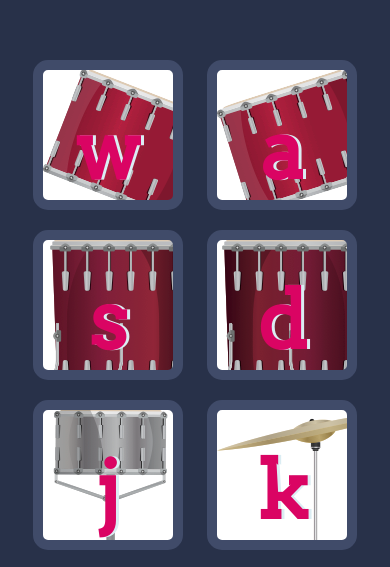
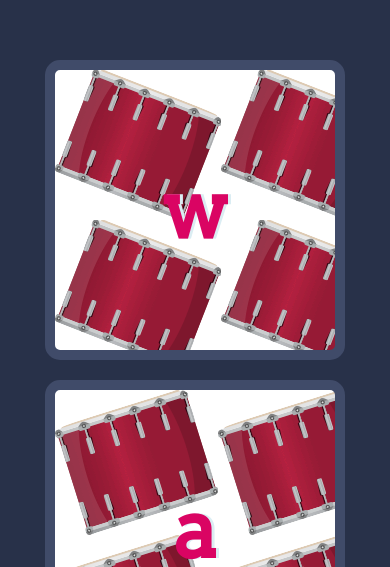
Before and after one commit to SRM891/DrumRoll, a plain HTML site: page index.html in a window 390 px wide. Shown: the part 255-822 px from the top of the page. Drawn offline with Linux system fonts and the light colour scheme.

Commit message:
Update styles.css

```diff
--- a/styles.css
+++ b/styles.css
@@ -79,3 +79,10 @@ footer {
   margin: 10px;
   background-color: white;
 }
+
+@media (max-width: 780px){
+  .drum{
+    width: 300px;
+    height: 300px;
+  }
+}
```
